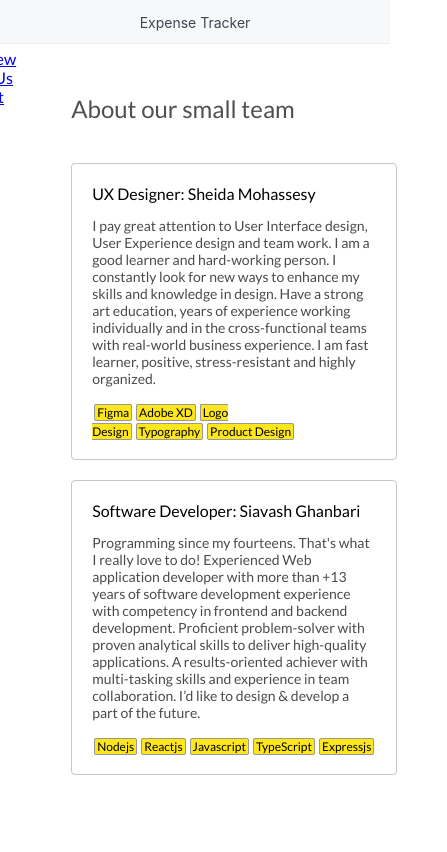
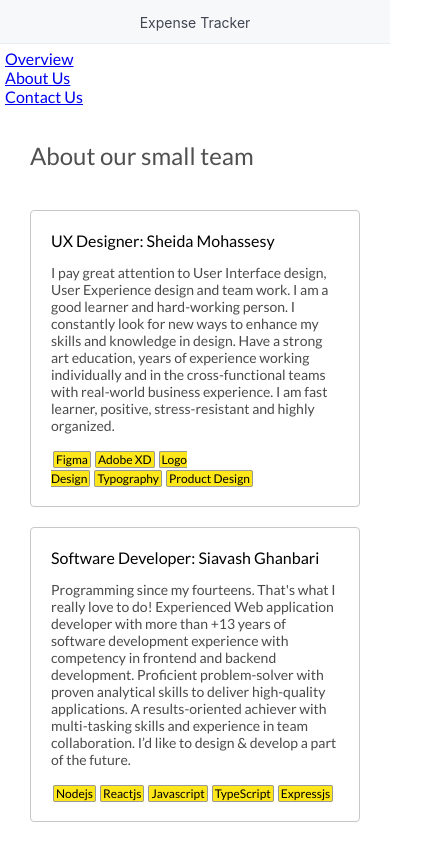
Before and after one commit to SiaExplains/keepcent, a React (Create React App) app: page /about in a window 390 px wide. Shown: the whole page, 447 px wide, since content can reach past the window. Built offline with nearby package versions, Linux system fonts and the light colour scheme.

Commit message:
ET-1010 Fix responsive design

```diff
--- a/src/App.tsx
+++ b/src/App.tsx
@@ -15,7 +15,6 @@ function App() {
       <GlobalProvider>
         <div className="et-app">
           <Header />
-
           <div className="et-body">
             <div className="et-body__center">
               <Sidebar />
--- a/src/styles/app.scss
+++ b/src/styles/app.scss
@@ -13,5 +13,6 @@
     flex: 1;
     flex-direction: row;
     max-width: $ScrenMaxWidth;
+    flex-wrap: wrap;
   }
 }
--- a/src/styles/components/content-container.scss
+++ b/src/styles/components/content-container.scss
@@ -1,4 +1,5 @@
 .et-content-container {
   flex: 1;
   padding: 10px;
+  min-width: 250px;
 }
--- a/src/styles/components/sidebar.scss
+++ b/src/styles/components/sidebar.scss
@@ -2,8 +2,11 @@
   display: flex;
   align-items: flex-start;
   justify-content: flex-start;
-  max-width: 200px;
+  flex-wrap: wrap;
+  width: 200px;
   padding: 5px;
+
+  margin: 0;
   ul {
     list-style-type: none;
     margin-top: 0;
--- a/src/styles/pages/about.scss
+++ b/src/styles/pages/about.scss
@@ -1,5 +1,4 @@
 .page-about {
-  padding: 20px;
   .title {
     padding: 20px;
     color: rgb(80, 80, 80);
--- a/src/styles/pages/overview.scss
+++ b/src/styles/pages/overview.scss
@@ -1,17 +1,5 @@
-@import url('https://fonts.googleapis.com/css?family=Lato&display=swap');
-
 :root {
   --box-shadow: 0 1px 3px rgba(0, 0, 0, 0.12), 0 1px 2px rgba(0, 0, 0, 0.24);
-}
-
-* {
-  box-sizing: border-box;
-}
-
-body {
-  background-color: #fff;
-  margin: 0;
-  font-family: 'Lato', sans-serif;
 }
 
 .container {
--- a/src/styles/styles.scss
+++ b/src/styles/styles.scss
@@ -1,3 +1,15 @@
+@import url('https://fonts.googleapis.com/css?family=Lato&display=swap');
+
+* {
+  box-sizing: border-box;
+}
+
+body {
+  background-color: #fff;
+  margin: 0;
+  font-family: 'Lato', sans-serif;
+}
+
 //ATOMS
 @import './atoms/atoms.scss';
 
```
